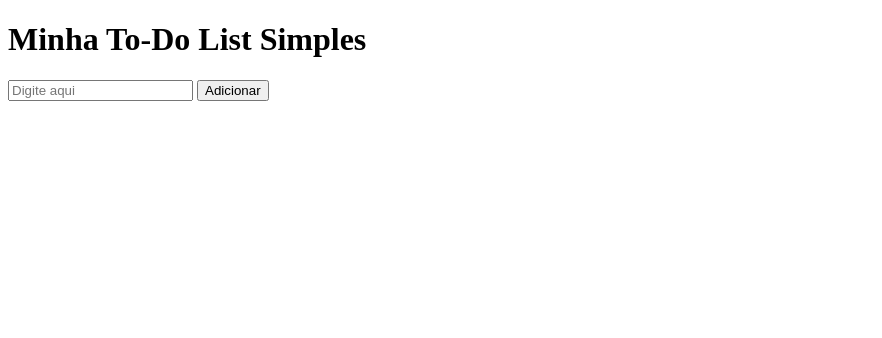
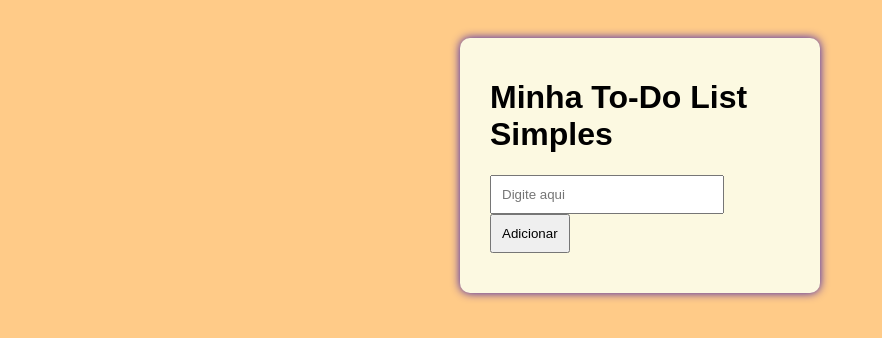
Before and after one commit to Airmoniey/8-de-maio-tarefa, a plain HTML site: page index.html in a window 1280 px wide. Shown: the whole page, without its empty margins (0-882 px from the left). Drawn offline with Linux system fonts and the light colour scheme.

Commit message:
Add files via upload

```diff
--- a/index.html
+++ b/index.html
@@ -3,8 +3,8 @@
 <head>
     <meta charset="UTF-8">
     <meta name="viewport" content="width=device-width, initial-scale=1.0">
-    <title>Ex 32 - TO DO LIST</title>
-    <link rel="stylesheet" href="/estilo.css">
+    <title>Documento 32 do Gabriel - TO DO LIST</title>
+    <link rel="stylesheet" href="/style.css">
 </head>
 <body>
     <div class="caixinha">
```
